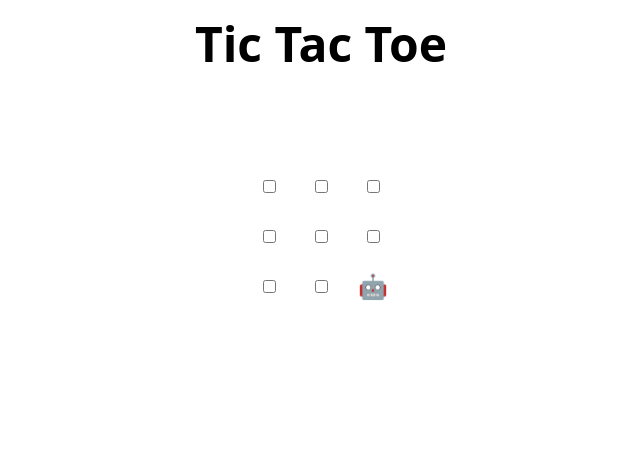
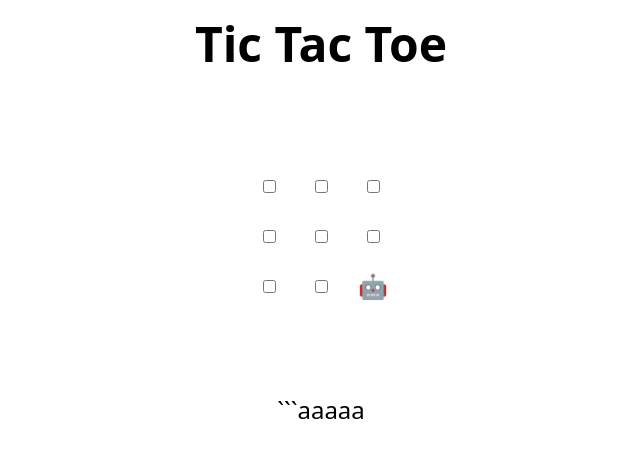
Before and after one commit to cdef736/skills-review-pull-requests, a plain HTML site: page index.html in a window 1280 px wide. Shown: the whole page, without its empty margins (319-959 px from the left). Drawn offline with Linux system fonts and the light colour scheme.

Commit message:
Update index.html

````diff
--- a/index.html
+++ b/index.html
@@ -48,6 +48,7 @@
 </table>
 
 <h2 hidden>Game over, refresh to play again 🧑‍💻 🤖!</h2>
+```aaaaa
 
 <script>
   // Initialization
````
